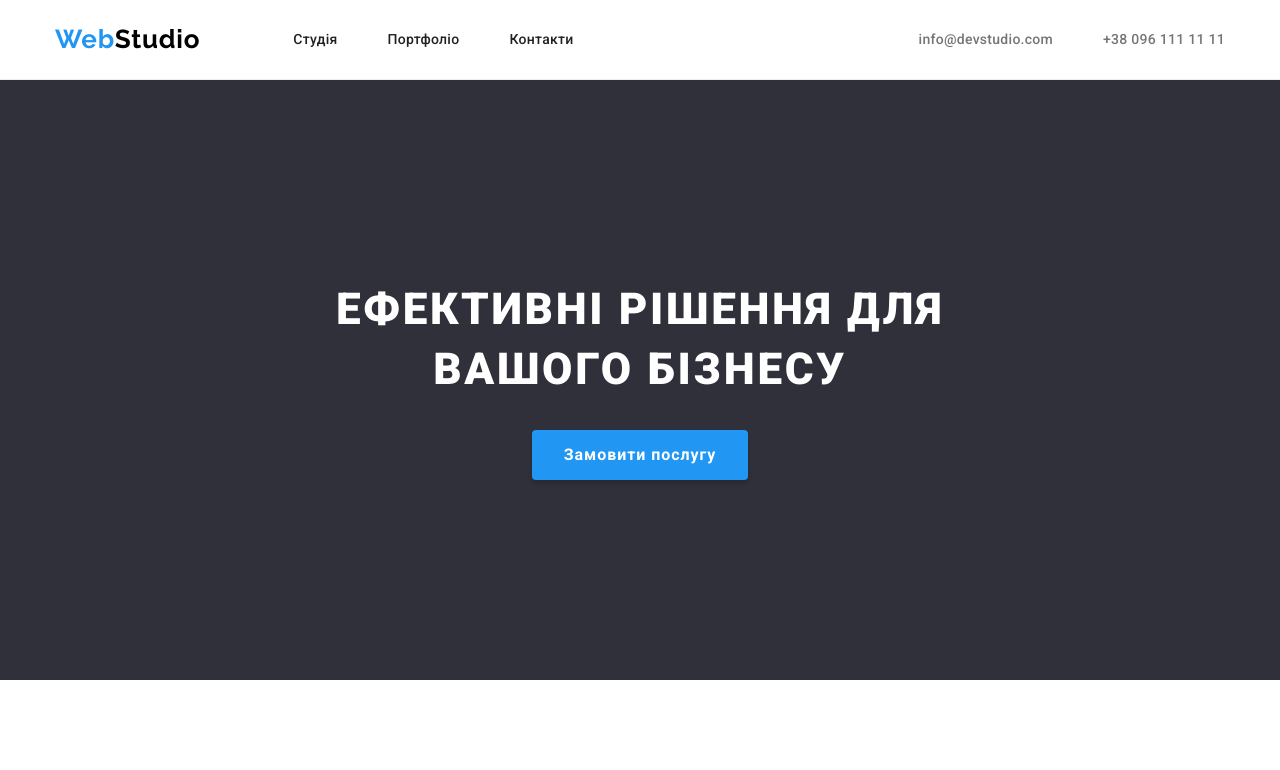
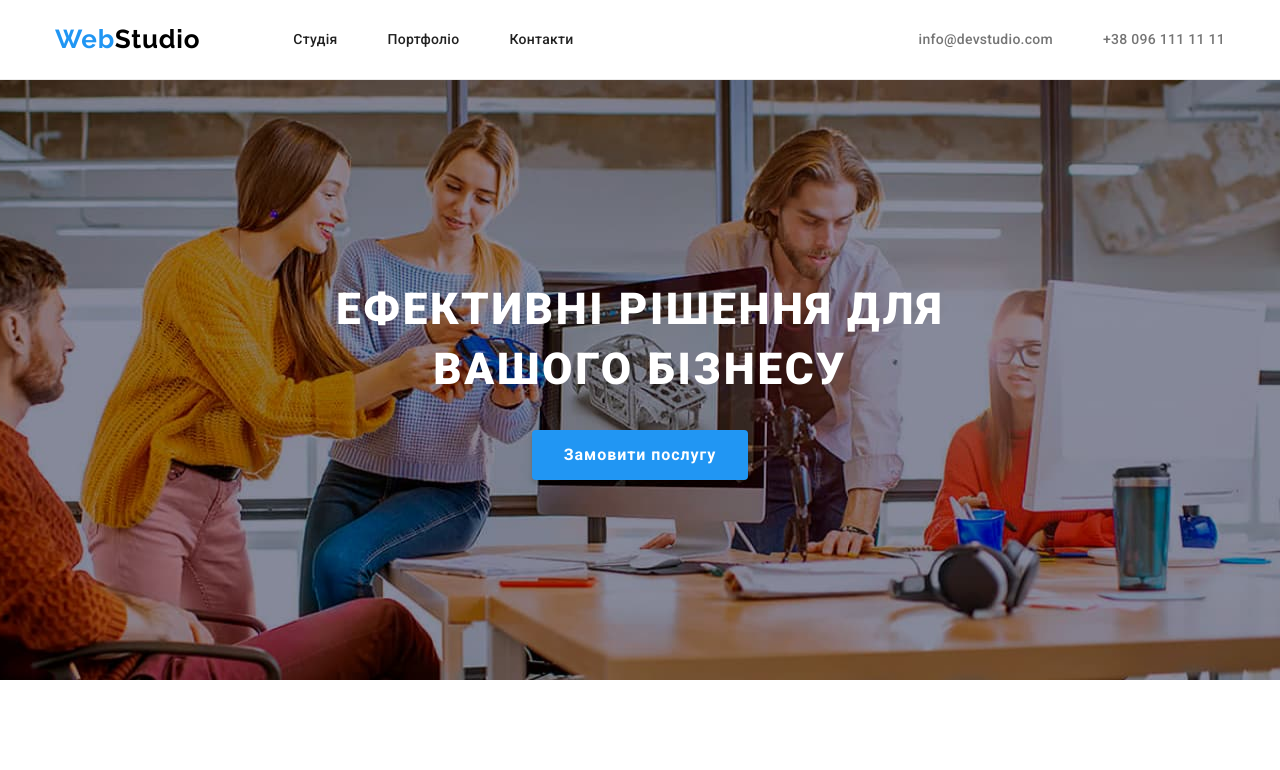
Before and after one commit to sasha-khomiak/goit-markup-hw-04, a plain HTML site: page index.html in a window 1280 px wide. Shown: the top 770 px of the page. Drawn offline with nearby package versions, Linux system fonts and the light colour scheme.

Commit message:
Adding Hero block

```diff
--- a/css/syles.css
+++ b/css/syles.css
@@ -112,8 +112,6 @@ p {
 
 .header-list-main {
   display: flex;
-  /* padding-top: 32px;
-  padding-bottom: 32px; */
 }
 
 .header-list-second {
@@ -167,7 +165,12 @@ p {
   padding-top: 200px;
   padding-bottom: 200px;
 
-  background: var(--background-first-color);
+  background-color: var(--background-first-color);
+  background-image: url("../images/bg-hero.jpg");
+  background-repeat: no-repeat;
+  background-position: center;
+  background-size: cover;
+
   text-align: center;
 }
 
```
Also changed, not shown: images/antenna.svg (added), images/astronaut.svg (added), images/bg-hero.jpg (added), images/clock.svg (added), images/diagram.svg (added), images/envelope.svg (added), images/footer-facebook.svg (added), images/footer-instagram.svg (added), images/footer-linkedin.svg (added), images/footer-twitter.svg (added), images/smartphone.svg (added), 2 other files.
